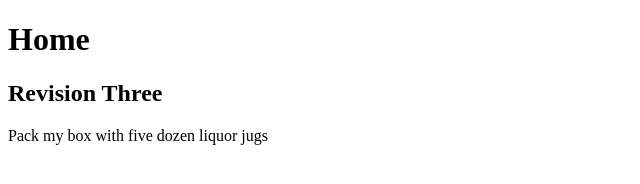
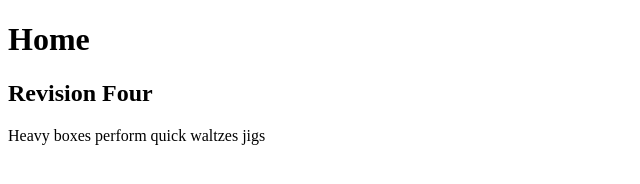
Before and after one commit to manotoor/CS380, a plain HTML site: page index.html in a window 1280 px wide. Shown: the full height of the page, 0-640 px from the left. Drawn offline with Linux system fonts and the light colour scheme.

Commit message:
revision four

```diff
--- a/index.html
+++ b/index.html
@@ -6,8 +6,8 @@
 <head>
 <body>
 	<h1>Home</h1>
-	<h2>Revision Three</h2>
-	<p>Pack my box with five dozen liquor jugs</p>
+	<h2>Revision Four</h2>
+	<p>Heavy boxes perform quick waltzes jigs</p>
 
 </body>
 </html>
```
